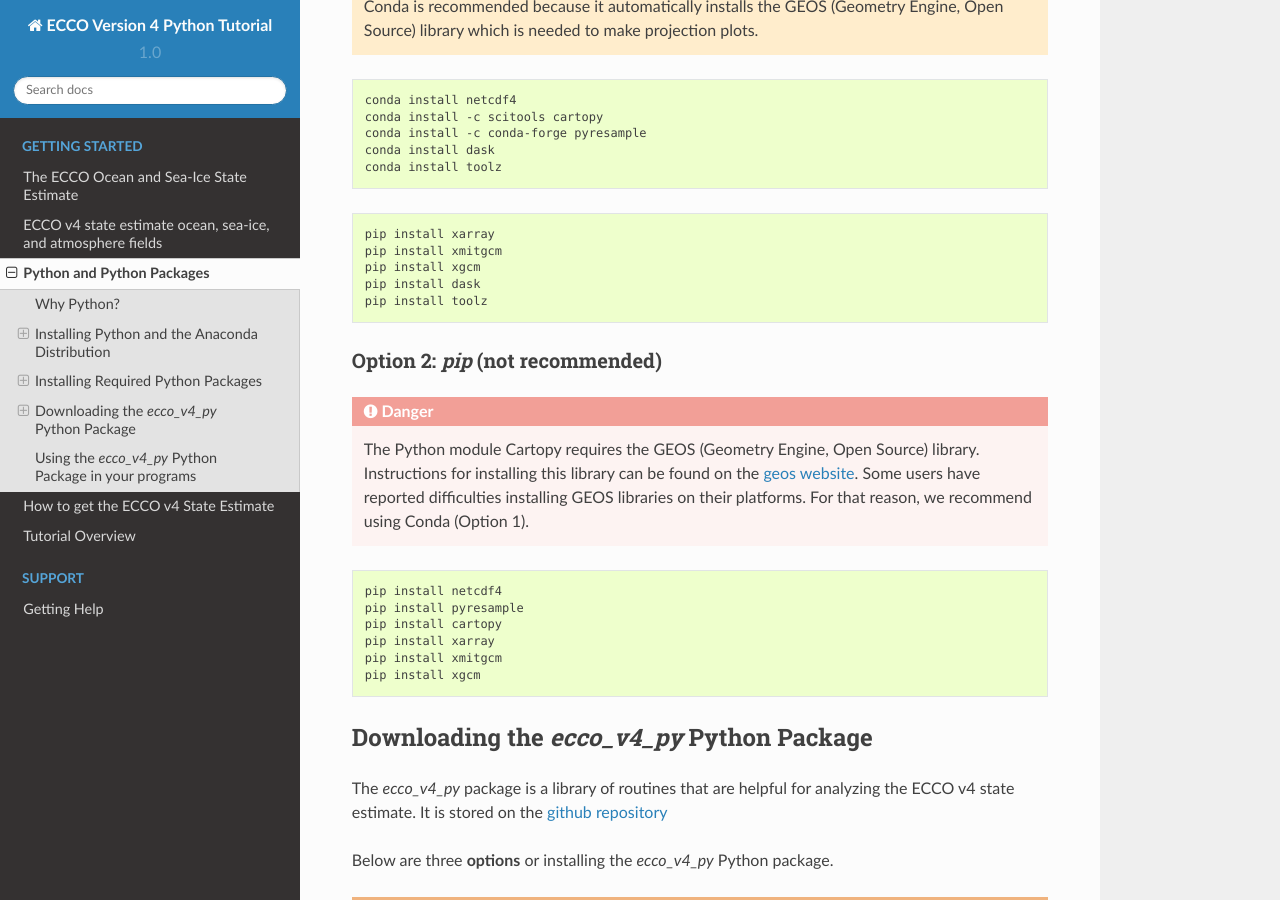
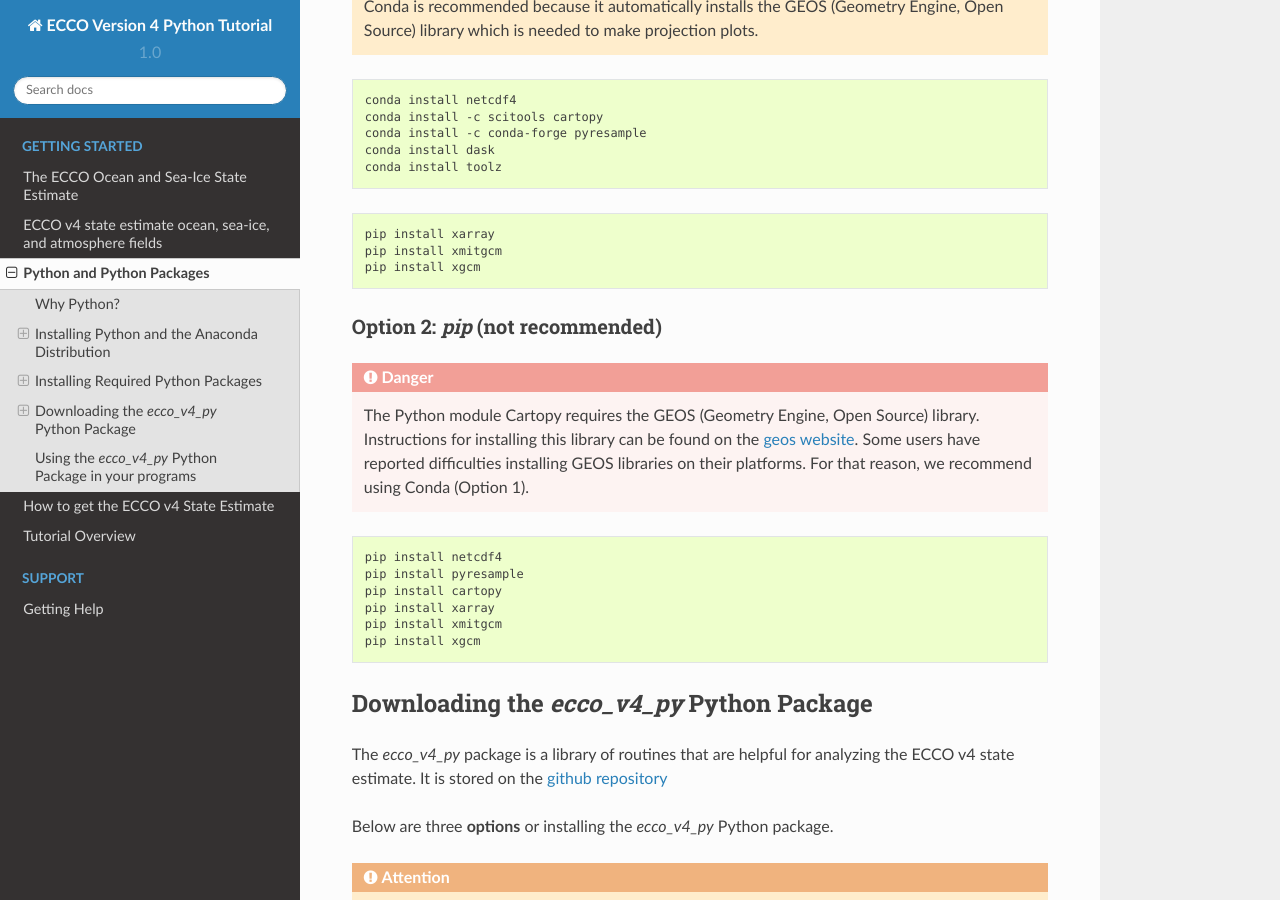
Before and after one commit to ECCO-GROUP/ECCO-v4-Python-Tutorial, a Sphinx documentation site: the page built from doc/Installing_Python_and_Python_Packages.rst, in a window 1280 px wide and 900 px high, scrolled down 1412 px. Built offline with Sphinx 7.4.7 and the Read the Docs theme 2.0.0, drawn with Linux system fonts in a browser that asks for light colours; formulas are drawn with MathJax 3; pages that are not in the unit, such as notebooks, are missing from menus.

Commit message:
Update Installing_Python_and_Python_Packages.rst

```diff
--- a/doc/Installing_Python_and_Python_Packages.rst
+++ b/doc/Installing_Python_and_Python_Packages.rst
@@ -80,8 +80,6 @@ Option 1: Conda (recommended)
     pip install xarray
     pip install xmitgcm
     pip install xgcm
-    pip install dask
-    pip install toolz
 
 
 Option 2: *pip* (not recommended)
```
